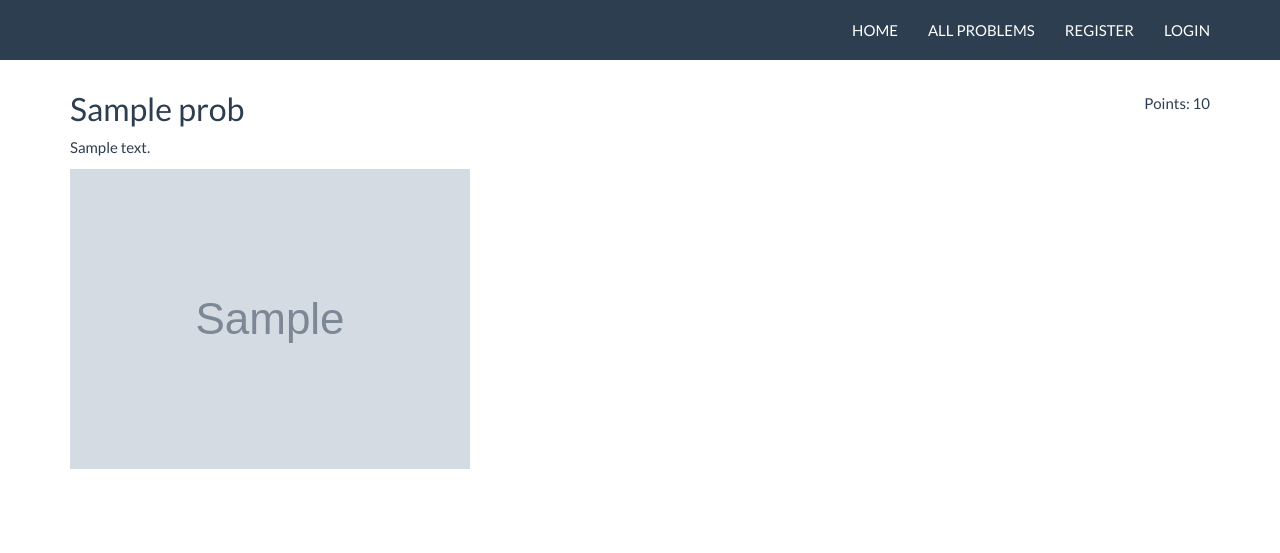
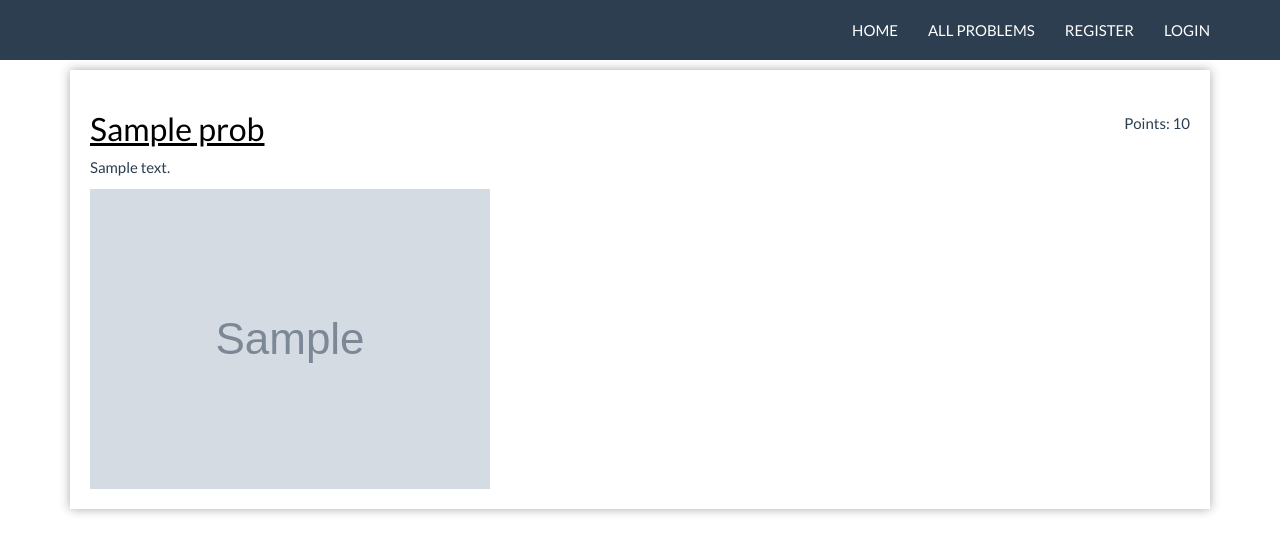
Before and after one commit to VGeorgiev1/frix, a Node server app: page /allproblems in a window 1280 px wide. Shown: the top 553 px of the page. Run offline with Node 20, Linux system fonts and the light colour scheme; tables that the repository leaves empty hold one stand-in row (values such as "Sample post"); grey boxes marked "Sample" are stand-in pictures; some libraries are stand-ins or nearby versions.

Commit message:
are nekoi da mane podchertavkata

```diff
--- a/views/problem/allproblems.hbs
+++ b/views/problem/allproblems.hbs
@@ -1,14 +1,28 @@
+<style>
+    #imgur{
+        max-width: 50%;
+    }
+    a{
+        text-decoration:none;
+        color:black;
+    }
+    #art{
+        background-color:#FFF;
+        padding:20px;
+        box-shadow: 0 0 10px darkgrey;
+    }
+</style>
 <div class="container body-content">
     <div class="row">
         <div class="col-md-12">
 
             {{#each problems}}
-            <article>
+            <article id="art">
                 <table width="100%">
                     <tr>
                         <td>
                             <header>
-                                <h2>{{this.title}}</h2>
+                                <h2><a href="/details/{{this.id}}">{{this.title}}</a></h2>
                             </header>
                         </td>
                         <td align="right">
@@ -21,7 +35,7 @@
 
                 <p>{{this.description}}</p>
 
-                <img src="/{{this.picture}}">
+                <img src="/{{this.picture}}" id="imgur">
             </article>
             {{/each}}
         </div>
```
